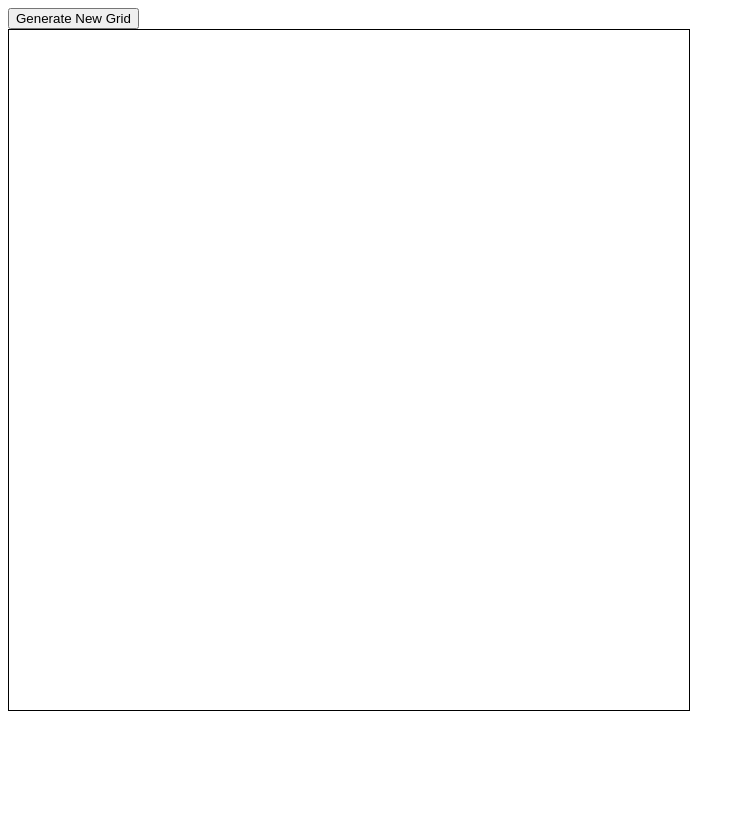
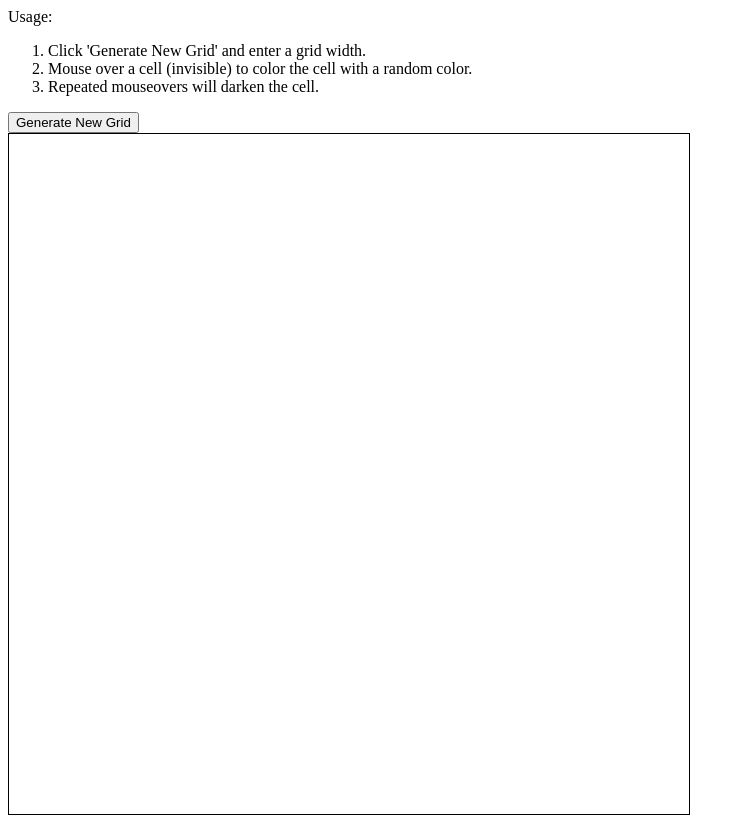
Before and after one commit to Julia-1439/etch-a-sketch, a plain HTML site: page index.html in a window 1280 px wide. Shown: the whole page, without its empty margins (0-745 px from the left). Before the commit the page ends 800 px from the top, so only its background shows below. Drawn offline with Linux system fonts and the light colour scheme.

Commit message:
Add instructions for usage

```diff
--- a/index.html
+++ b/index.html
@@ -7,8 +7,14 @@
     <link rel="stylesheet" href="style.css">
 </head>
 <body>
+    <script src="script.js" defer></script>
+    Usage:
+    <ol>
+        <li>Click 'Generate New Grid' and enter a grid width.</li>
+        <li>Mouse over a cell (invisible) to color the cell with a random color.</li>
+        <li>Repeated mouseovers will darken the cell.</li>
+    </ol>
     <button id="generate">Generate New Grid</button>
-    <script src="script.js" defer></script>
     <div id="grid"></div>
 </body>
 </html>
```
